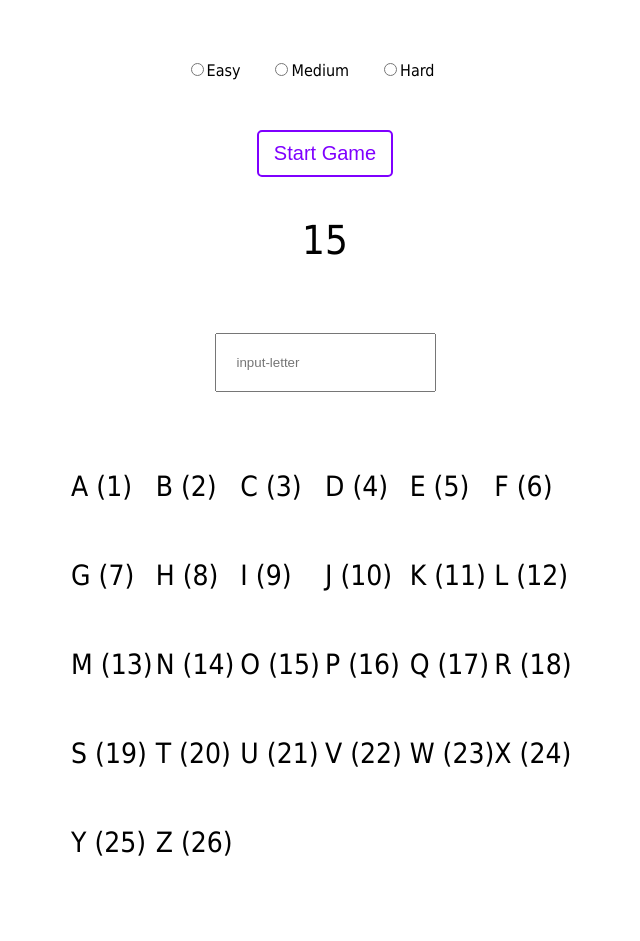
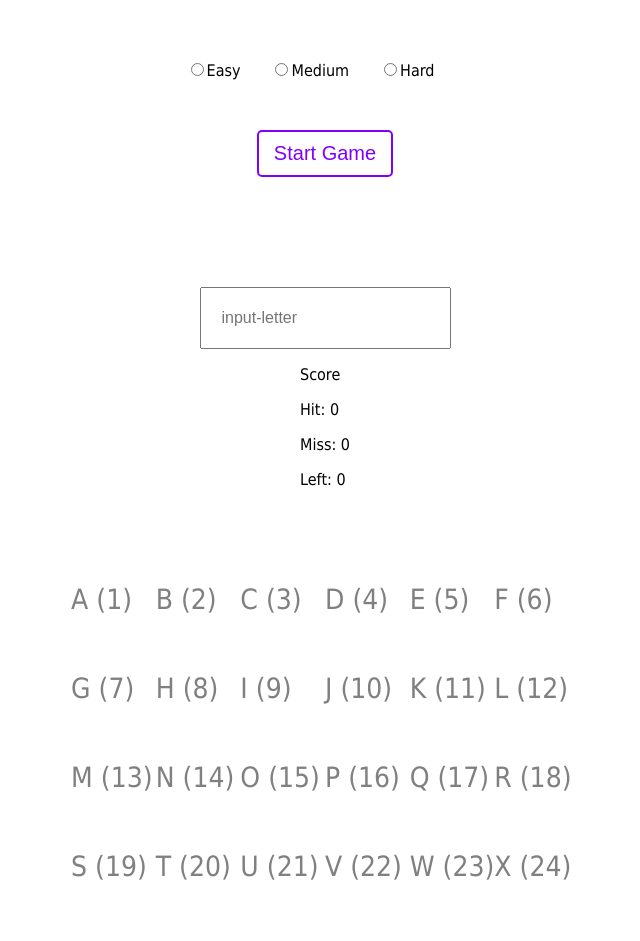
Before and after one commit to StefanStanisic/Alphabet-Reflex, a React (Create React App) app: page / in a window 1280 px wide. Shown: the top 941 px of the page, without its empty margins (315-955 px from the left). Built offline with nearby package versions, Linux system fonts and the light colour scheme.

Commit message:
Added game logic and some utils. Now to add reset game.

```diff
--- a/src/components/letter/letter.component.jsx
+++ b/src/components/letter/letter.component.jsx
@@ -2,9 +2,17 @@ import React from 'react';
 
 import './letter.styles.css'
 
-const LetterDisplay = ({letter, number, color}) => {
+const LetterDisplay = ({letter, number, state}) => {
+
+  const objState = state.filter(elem => elem.letter === letter)[0]
+
+ function status() {
+   if(objState) return {color: objState.inTime && objState.correct ? "green" : "red"}
+   if(!objState) return {color: "gray"}
+ }
+
   return (
-    <p className='values' style={{color: color}}>{letter}  ({number})  </p>
+    <p className='values' style={status()}>{letter} ({number})</p>
   )
 }
 
--- a/src/components/letter/letter.styles.css
+++ b/src/components/letter/letter.styles.css
@@ -1,4 +1,4 @@
 .values {
   font-size: 28px;
-  color: black;
+  color: #808080;
 }
--- a/src/pages/homepage/homepage.component.jsx
+++ b/src/pages/homepage/homepage.component.jsx
@@ -1,74 +1,123 @@
-import React, { useState, useRef } from 'react';
+import React, { useState, useRef, useEffect } from 'react';
 
 import LetterDisplay from '../../components/letter/letter.component';
-// import ScoreDisplay from '../../components/score/score.component';
+import ScoreDisplay from '../../components/score/score.component';
 
 import letters from '../../data/letters';
+import numbers from '../../data/numbers';
+import { cl } from '../../utils';
 
 import './homepage.styles.css';
 
 const HomePage = () => {
-  const [gameStarted, setGameStarted] = useState('false');
+  const [gameStarted, setGameStarted] = useState(false);
   const [gameDifficulty, setGameDifficulty] = useState(0);
+  const [displayNumber, setDisplayNumber] = useState();
   const [lettersHit, setLettersHit] = useState(0);
+  const [timerExpired, setTimerExpired] = useState(false)
   const [lettersMissed, setLettersMissed] = useState(0);
+
+  const [inputState, setInputState] = useState([])
+
   const radioRef1 = useRef(null);
   const radioRef2 = useRef(null);
   const radioRef3 = useRef(null);
+  let numbersMap = numbers;
 
   const startGame = () => {
-    if(gameDifficulty !== 0) {
-      setGameStarted(!gameStarted);
+    if (gameDifficulty !== 0) {
+      setGameStarted(true);
       radioRef1.current.disabled = true;
       radioRef2.current.disabled = true;
       radioRef3.current.disabled = true;
+      const randomNumber = numbersMap.get([...numbersMap.keys()][Math.floor(Math.random() * numbersMap.size)]);
+      setDisplayNumber(randomNumber);
     }
   }
 
+  const inputHandler = (e) => {
+    const inputString = e.target.value.slice(e.target.value.length - 1, e.target.value.length)
+    const shouldBe = letters.filter(elem => elem.number === displayNumber)[0].letter
+    if (shouldBe === inputString) {
+      setInputState(prev => [...prev, { letter: inputString, inTime: timerExpired, correct: shouldBe === inputString }])
+    } else {
+      setInputState(prev => [...prev, { letter: shouldBe, inTime: false, correct: false }])
+    }
+  }
+
+  useEffect(() => {
+    if (gameStarted) {
+      setTimerExpired(true)
+      setTimeout(() => {
+        setTimerExpired(false)
+        startGame()
+      }, gameDifficulty);
+    }
+  }, [displayNumber])
+
+  useEffect(() => {
+
+    if (displayNumber && !timerExpired) {
+      const shouldBe = letters.filter(elem => elem.number === displayNumber)[0].letter
+      const inState = inputState.filter(elem => elem.letter === shouldBe)
+
+      if (shouldBe !== inState[0]?.letter) {
+        setInputState(prev => [...prev, { letter: shouldBe, inTime: false, correct: false }])
+      }
+    }
+
+  }, [timerExpired])
+
+
   const stopGame = () => {
-    setGameStarted(!gameStarted);
+    setGameStarted(!false);
     radioRef1.current.disabled = false;
     radioRef2.current.disabled = false;
     radioRef3.current.disabled = false;
   }
 
-  let lettersArray = [];
-  letters.forEach(elem => {
-    lettersArray.push(<LetterDisplay letter={elem.letter} number={elem.number} key={elem.number}/>)
-  })
-
   return (
     <div className='main-container'>
       <div className='difficulty-container'>
         <form className='difficulty' id="form">
-          <input type="radio" name="difficulty" value="Easy" onClick={() => {setGameDifficulty(5000)}}  ref={radioRef1}/>
-          <label>Easy</label>
-          <input type="radio" name="difficulty" value="Medium" onClick={() => {setGameDifficulty(3500)}} ref={radioRef2} />
-          <label>Medium</label>
-          <input type="radio" name="difficulty" value="Hard" onClick={() => {setGameDifficulty(2000)}}  ref={radioRef3}/>
-          <label>Hard</label>
+          <input type="radio" name="difficulty" value="Easy" onClick={() => { setGameDifficulty(5000) }} ref={radioRef1} />
+          <label>Easy</label>
+          <input type="radio" name="difficulty" value="Medium" onClick={() => { setGameDifficulty(3500) }} ref={radioRef2} />
+          <label>Medium</label>
+          <input type="radio" name="difficulty" value="Hard" onClick={() => { setGameDifficulty(2000) }} ref={radioRef3} />
+          <label>Hard</label>
         </form>
       </div>
 
       <div className='start-button-container'>
         {
-          gameStarted ?
+          !gameStarted ?
             <button className='start-stop-button' onClick={startGame}>Start Game</button>
-          : <button className='start-stop-button' onClick={stopGame}>Stop Game</button>
+            : <button className='start-stop-button' onClick={stopGame}>Stop Game</button>
         }
       </div>
 
       <div className="number-display-container">
-        <p className='number-display'>15</p>
+        <p className='number-display'>{displayNumber}</p>
       </div>
 
       <div className="input-container">
-        <input type="text" name="letter-input" className='letter-input' placeholder='input-letter' />
+        <input type="text" name="letter-input" className='letter-input' placeholder='input-letter' onChange={inputHandler} />
       </div>
 
-      <div className="letters-container">
-        {lettersArray}
+      <ScoreDisplay hit={lettersHit} miss={lettersMissed} left={0}></ScoreDisplay>
+
+      <div className="letters">
+        <div className="letters-container">
+          {/* {lettersArray} */}
+          {
+            letters.map(elem => (
+              <LetterDisplay letter={elem.letter} number={elem.number} key={elem.number} state={inputState} />
+            ))
+          }
+        </div>
       </div>
+
     </div>
   );
 };
--- a/src/pages/homepage/homepage.styles.css
+++ b/src/pages/homepage/homepage.styles.css
@@ -62,6 +62,17 @@ label {
   color: transparent;
 }
 
+.letter-input,
+.letter-input::-webkit-input-placeholder {
+    font-size: 16px;
+}
+
+.letters {
+  display: flex;
+  flex: 0 0 100%;
+  justify-content: center;
+}
+
 .letters-container {
   margin-top: 50px;
   display: grid;
--- /dev/null
+++ b/src/utils.js
@@ -0,0 +1 @@
+export const cl = console.log
```
